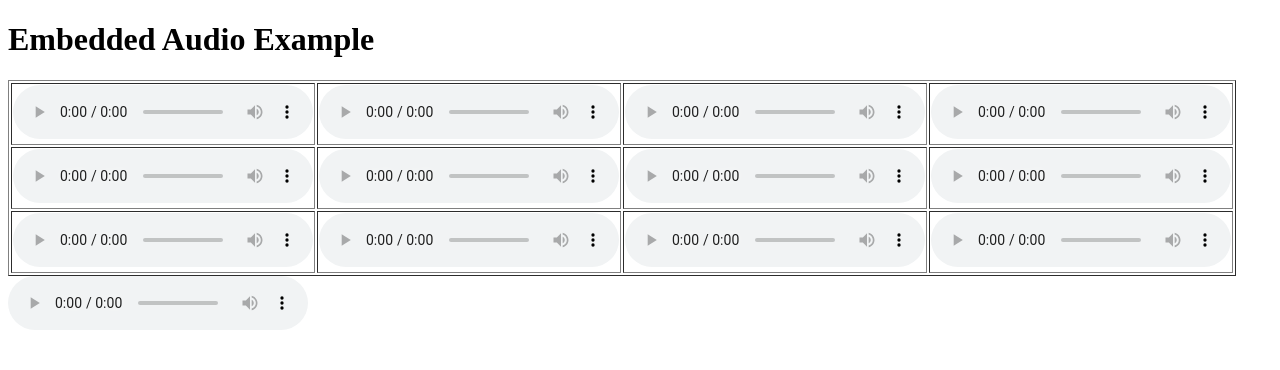
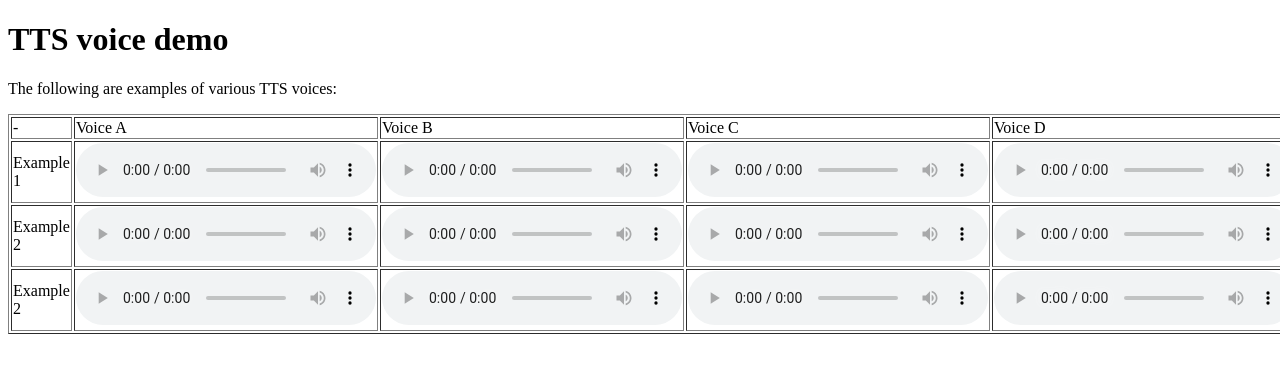
Before and after one commit to ericbomgardner/tts-demo, a plain HTML site: page index.html in a window 1280 px wide. Drawn offline with Linux system fonts and the light colour scheme.

Commit message:
cleaning up

```diff
--- a/index.html
+++ b/index.html
@@ -6,10 +6,19 @@
     <title>Audio Embed Example</title>
 </head>
 <body>
-    <h1>Embedded Audio Example</h1>
+    <h1>TTS voice demo</h1>
+    <p>The following are examples of various TTS voices:</p>
 
     <table border="1">
         <tr>
+            <td>-</td>
+            <td>Voice A</td>
+            <td>Voice B</td>
+            <td>Voice C</td>
+            <td>Voice D</td>
+        </tr>
+        <tr>
+            <td>Example 1</td>
             <td>
                 <audio controls>
                     <source src="1/A.wav" type="audio/wav">
@@ -32,6 +41,7 @@
             </td>
         </tr>
         <tr>
+            <td>Example 2</td>
             <td>
                 <audio controls>
                     <source src="2/A.wav" type="audio/wav">
@@ -54,6 +64,7 @@
             </td>
         </tr>
         <tr>
+            <td>Example 2</td>
             <td>
                 <audio controls>
                     <source src="3/A.wav" type="audio/wav">
@@ -76,9 +87,5 @@
             </td>
         </tr>
     </table>
-
-    <audio controls>
-        <source src="1/B.mp3" type="audio/mpeg">
-    </audio>
 </body>
 </html>
```
